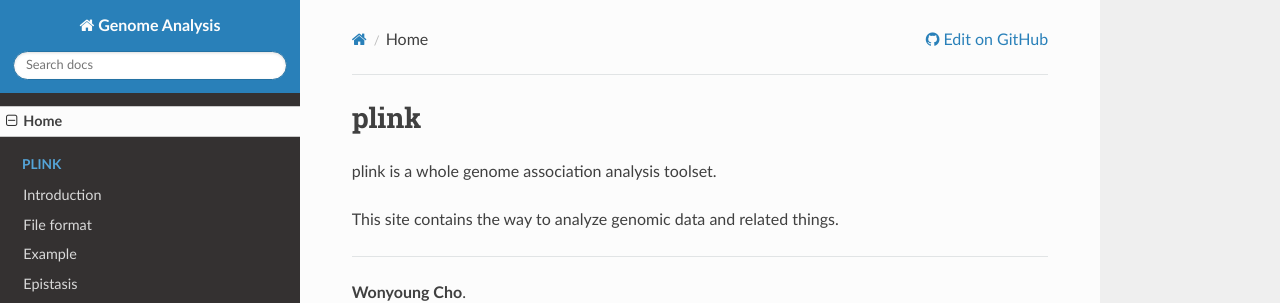
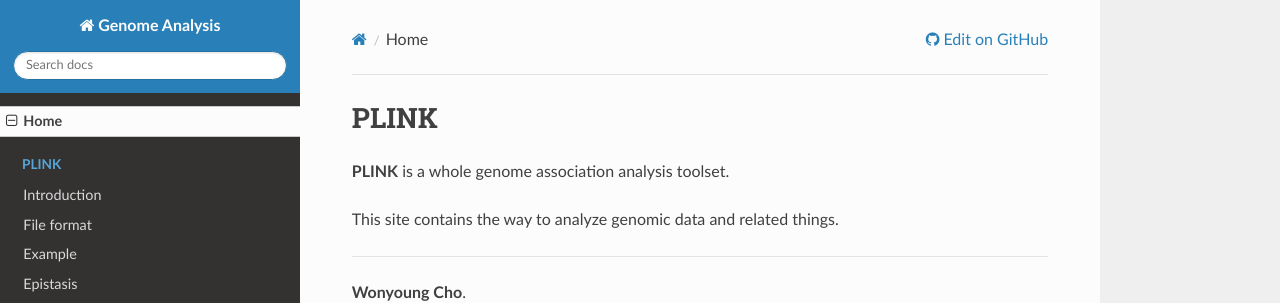
Before and after one commit to WonyoungCho/plink, an MkDocs documentation site: the page built from docs/index.md, in a window 1280 px wide and 900 px high. Shown: the top 303 px of the window. Built offline with MkDocs 1.6.1, drawn with Linux system fonts in a browser that asks for light colours; nearby versions of some CDN libraries; old or Windows-style settings are respelled for this version of MkDocs.

```diff
--- a/docs/index.md
+++ b/docs/index.md
@@ -1,6 +1,6 @@
-# plink
+# PLINK
 
-plink is a whole genome association analysis toolset.
+**PLINK** is a whole genome association analysis toolset.
 
 This site contains the way to analyze genomic data and related things.
 
```
